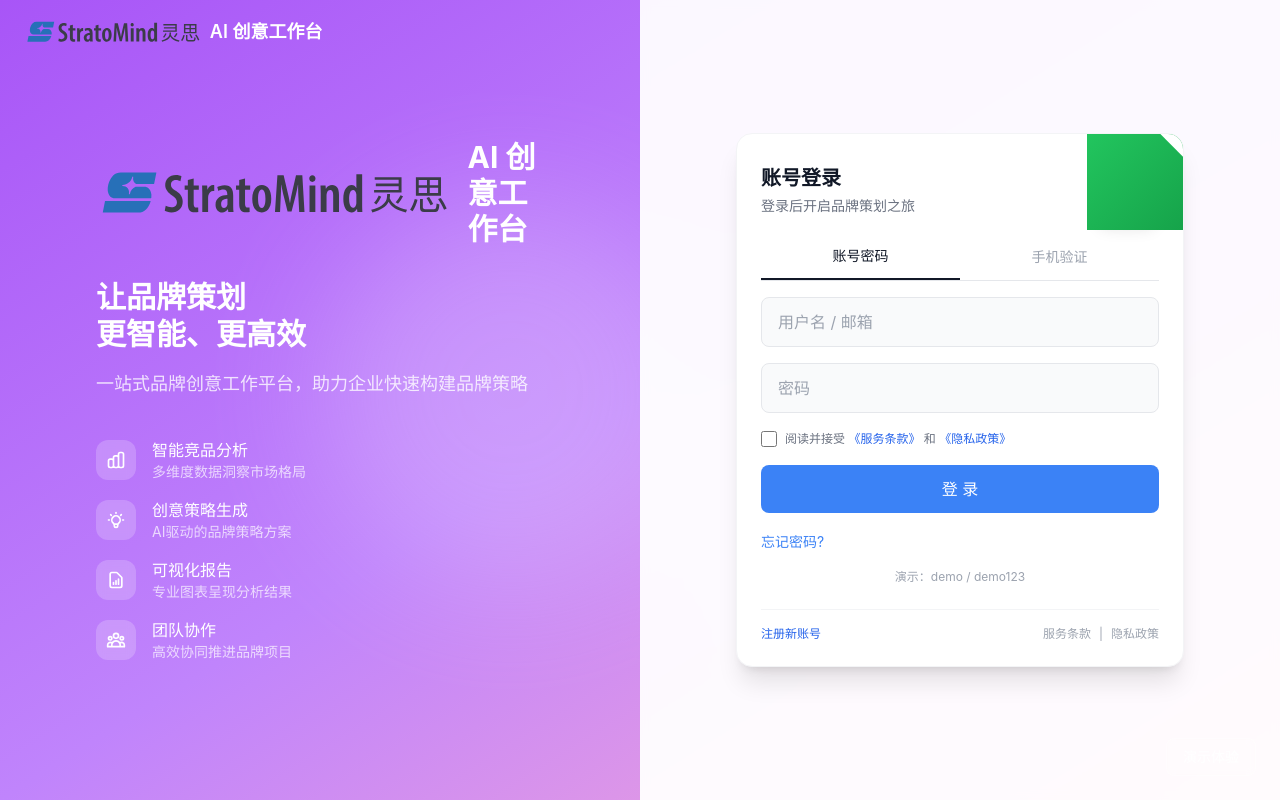
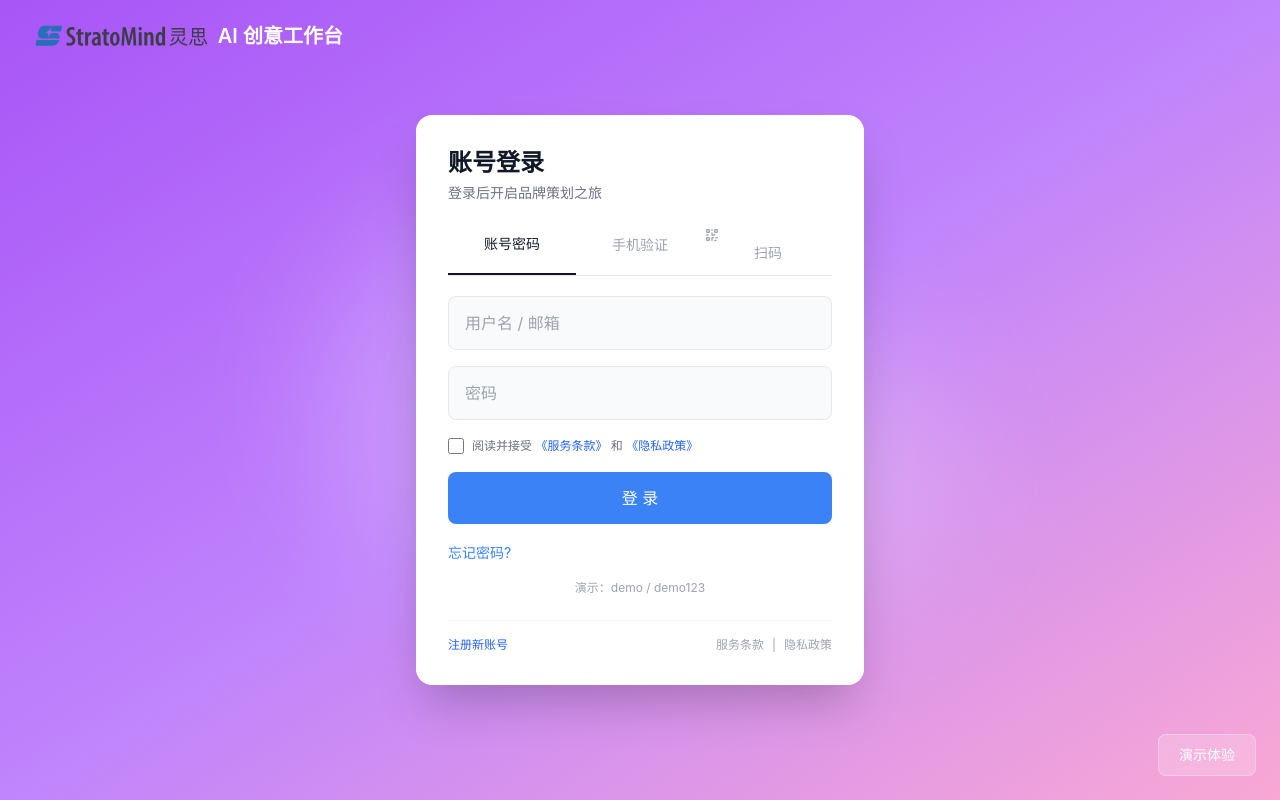
Before and after one commit to GPlanbrand/stratomind, a React (Vite) app: page / in a window 1280 px wide. Built offline with nearby package versions, Linux system fonts and the light colour scheme.

Commit message:
feat: 修改桌面端登录页为126邮箱风格布局
- 去掉左右分栏布局
- 改为全屏背景Banner + 居中登录卡片
- 登录卡片样式：白色背景、圆角、shadow-2xl阴影
- 保留所有登录功能（账号密码/手机验证/扫码）
- 手机版保持不变

```diff
--- a/src/pages/HomeLoginPage.tsx
+++ b/src/pages/HomeLoginPage.tsx
@@ -438,9 +438,9 @@ const HomeLoginPage: React.FC = () => {
         </div>
       </div>
 
-      {/* 桌面端左右分栏布局 */}
+      {/* 桌面端 - 126邮箱风格：全屏背景 + 居中登录卡片 */}
       <div className="hidden lg:flex min-h-screen">
-        {/* 背景Banner轮播 */}
+        {/* 全屏背景Banner轮播 */}
         <div className="fixed inset-0 overflow-hidden">
           {banners.map((banner, index) => (
             <div
@@ -458,75 +458,26 @@ const HomeLoginPage: React.FC = () => {
         </div>
 
         {/* 顶部Logo */}
-        <div className="fixed top-0 left-0 right-0 z-20 px-6 py-4">
+        <div className="fixed top-0 left-0 right-0 z-20 px-8 py-5">
           <div className="flex items-center gap-2">
             <img src="/logo.svg" alt="AI 创意工作台" className="h-8 w-auto" />
-            <span className="text-lg font-semibold text-white">AI 创意工作台</span>
+            <span className="text-xl font-semibold text-white">AI 创意工作台</span>
           </div>
         </div>
 
-        {/* 左侧品牌宣传 */}
-        <div className="w-1/2 flex items-center justify-center p-12 relative z-10">
-          <div className="max-w-md">
-            <div className="flex items-center gap-4 mb-8">
-              <img src="/logo.svg" alt="AI 创意工作台" className="h-16 w-auto" />
-              <span className="text-3xl font-bold text-white">AI 创意工作台</span>
-            </div>
-            <h2 className="text-3xl font-bold text-white mb-4 leading-tight">
-              让品牌策划<br/>更智能、更高效
-            </h2>
-            <p className="text-lg text-white/80 mb-10">
-              一站式品牌创意工作平台，助力企业快速构建品牌策略
-            </p>
-            <div className="space-y-4">
-              {[
-                { title: '智能竞品分析', desc: '多维度数据洞察市场格局', icon: 'M9 19v-6a2 2 0 00-2-2H5a2 2 0 00-2 2v6a2 2 0 002 2h2a2 2 0 002-2zm0 0V9a2 2 0 012-2h2a2 2 0 012 2v10m-6 0a2 2 0 002 2h2a2 2 0 002-2m0 0V5a2 2 0 012-2h2a2 2 0 012 2v14a2 2 0 01-2 2h-2a2 2 0 01-2-2z' },
-                { title: '创意策略生成', desc: 'AI驱动的品牌策略方案', icon: 'M9.663 17h4.673M12 3v1m6.364 1.636l-.707.707M21 12h-1M4 12H3m3.343-5.657l-.707-.707m2.828 9.9a5 5 0 117.072 0l-.548.547A3.374 3.374 0 0014 18.469V19a2 2 0 11-4 0v-.531c0-.895-.356-1.754-.988-2.386l-.548-.547z' },
-                { title: '可视化报告', desc: '专业图表呈现分析结果', icon: 'M9 17v-2m3 2v-4m3 4v-6m2 10H7a2 2 0 01-2-2V5a2 2 0 012-2h5.586a1 1 0 01.707.293l5.414 5.414a1 1 0 01.293.707V19a2 2 0 01-2 2z' },
-                { title: '团队协作', desc: '高效协同推进品牌项目', icon: 'M17 20h5v-2a3 3 0 00-5.356-1.857M17 20H7m10 0v-2c0-.656-.126-1.283-.356-1.857M7 20H2v-2a3 3 0 015.356-1.857M7 20v-2c0-.656.126-1.283.356-1.857m0 0a5.002 5.002 0 019.288 0M15 7a3 3 0 11-6 0 3 3 0 016 0zm6 3a2 2 0 11-4 0 2 2 0 014 0zM7 10a2 2 0 11-4 0 2 2 0 014 0z' },
-              ].map((item, i) => (
-                <div key={i} className="flex items-center gap-4">
-                  <div className="w-10 h-10 rounded-xl bg-white/20 backdrop-blur-sm flex items-center justify-center">
-                    <svg className="w-5 h-5 text-white" fill="none" stroke="currentColor" viewBox="0 0 24 24">
-                      <path strokeLinecap="round" strokeLinejoin="round" strokeWidth={2} d={item.icon} />
-                    </svg>
-                  </div>
+        {/* 登录卡片居中 */}
+        <div className="flex items-center justify-center w-full relative z-10 px-4">
+          <div className="bg-white rounded-2xl shadow-2xl w-full max-w-md overflow-hidden">
+            {/* 登录表单内容 */}
+            <div className="p-8">
+              <div className="flex items-center justify-between mb-6">
                 <div>
-                    <h3 className="text-white font-medium">{item.title}</h3>
-                    <p className="text-sm text-white/70">{item.desc}</p>
-                  </div>
-                </div>
-              ))}
-            </div>
+                  <h2 className="text-2xl font-semibold text-gray-900">账号登录</h2>
+                  <p className="text-sm text-gray-500 mt-1">登录后开启品牌策划之旅</p>
                 </div>
               </div>
 
-        {/* 右侧登录区域 */}
-        <div className="w-1/2 flex items-center justify-center p-6 bg-white/95 backdrop-blur-sm relative z-10">
-          <div className="w-full max-w-md">
-            <div className="bg-white rounded-2xl shadow-xl overflow-hidden border border-gray-100 relative">
-              {/* 右上角微信扫码区域 */}
-              <div className="absolute top-0 right-0 w-24 h-24 overflow-hidden">
-                <div className="relative w-full h-full bg-gradient-to-br from-green-500 to-green-600">
-                  <div className="absolute top-0 right-0 w-8 h-8 bg-white transform translate-x-4 -translate-y-4 rotate-45"></div>
-                </div>
-              </div>
-
-              <div className="p-6">
-                <div className="flex items-center justify-between mb-6">
-                  <div>
-                    <h2 className="text-xl font-semibold text-gray-900">账号登录</h2>
-                    <p className="text-sm text-gray-500 mt-1">登录后开启品牌策划之旅</p>
-                  </div>
-                  <div className="w-16 h-16 bg-gradient-to-br from-green-500 to-green-600 rounded-xl flex flex-col items-center justify-center cursor-pointer hover:from-green-600 hover:to-green-700 transition-colors shadow-lg">
-                    <svg className="w-7 h-7 text-white" viewBox="0 0 24 24" fill="currentColor">
-                      <path d="M8.691 2.188C3.891 2.188 0 5.476 0 9.53c0 2.212 1.17 4.203 3.002 5.55a.59.59 0 01.213.665l-.39 1.48c-.019.07-.048.141-.048.213 0 .163.13.295.29.295a.326.326 0 00.167-.054l1.903-1.114a.864.864 0 01.717-.098 10.16 10.16 0 002.837.403c.276 0 .543-.027.811-.05-.857-2.578.157-4.972 1.932-6.446 1.703-1.415 3.882-1.98 5.853-1.838-.576-3.583-4.196-6.348-8.596-6.348z"/>
-                    </svg>
-                    <span className="text-[10px] text-white mt-0.5 font-medium">扫码登录</span>
-                  </div>
-                </div>
-
-                <div className="flex border-b border-gray-200 mb-4">
+              <div className="flex border-b border-gray-200 mb-5">
                 <button
                   onClick={() => { setLoginMethod('account'); setShowPhoneGuide(false); }}
                   className={`flex-1 pb-3 text-sm font-medium transition-colors ${
@@ -543,8 +494,20 @@ const HomeLoginPage: React.FC = () => {
                 >
                   手机验证
                 </button>
+                <button
+                  onClick={() => { setLoginMethod('qrcode'); setShowPhoneGuide(false); }}
+                  className={`flex-1 pb-3 text-sm font-medium transition-colors items-center justify-center gap-1 ${
+                    loginMethod === 'qrcode' ? 'text-gray-900 border-b-2 border-gray-900' : 'text-gray-400 hover:text-gray-600'
+                  }`}
+                >
+                  <svg className="w-4 h-4" fill="none" stroke="currentColor" viewBox="0 0 24 24">
+                    <path strokeLinecap="round" strokeLinejoin="round" strokeWidth={2} d="M12 4v1m6 11h2m-6 0h-2v4m0-11v3m0 0h.01M12 12h4.01M16 20h2M4 12h2m10 0h.01M5 8h2a1 1 0 001-1V5a1 1 0 00-1-1H5a1 1 0 00-1 1v2a1 1 0 001 1zm12 0h2a1 1 0 001-1V5a1 1 0 00-1-1h-2a1 1 0 00-1 1v2a1 1 0 001 1zM5 20h2a1 1 0 001-1v-2a1 1 0 00-1-1H5a1 1 0 00-1 1v2a1 1 0 001 1z" />
+                  </svg>
+                  扫码
+                </button>
               </div>
 
+              {/* 账号登录表单 */}
               {loginMethod === 'account' && (
                 <div className="space-y-4">
                   <div>
@@ -552,7 +515,7 @@ const HomeLoginPage: React.FC = () => {
                       type="text"
                       value={account}
                       onChange={(e) => { setAccount(e.target.value); setError(''); }}
-                        className="w-full px-4 py-3 bg-gray-50 border border-gray-200 rounded-lg text-gray-900 placeholder-gray-400 focus:outline-none focus:border-blue-500 focus:ring-1 focus:ring-blue-500"
+                      className="w-full px-4 py-3.5 bg-gray-50 border border-gray-200 rounded-lg text-gray-900 placeholder-gray-400 focus:outline-none focus:border-blue-500 focus:ring-1 focus:ring-blue-500"
                       placeholder="用户名 / 邮箱"
                     />
                   </div>
@@ -561,7 +524,7 @@ const HomeLoginPage: React.FC = () => {
                       type="password"
                       value={password}
                       onChange={(e) => { setPassword(e.target.value); setError(''); }}
-                        className="w-full px-4 py-3 bg-gray-50 border border-gray-200 rounded-lg text-gray-900 placeholder-gray-400 focus:outline-none focus:border-blue-500 focus:ring-1 focus:ring-blue-500"
+                      className="w-full px-4 py-3.5 bg-gray-50 border border-gray-200 rounded-lg text-gray-900 placeholder-gray-400 focus:outline-none focus:border-blue-500 focus:ring-1 focus:ring-blue-500"
                       placeholder="密码"
                     />
                   </div>
@@ -585,12 +548,12 @@ const HomeLoginPage: React.FC = () => {
                   <button
                     onClick={handleAccountLogin}
                     disabled={loading}
-                      className="w-full py-3 bg-blue-500 text-white rounded-lg font-medium hover:bg-blue-600 transition-colors disabled:opacity-50"
+                    className="w-full py-3.5 bg-blue-500 text-white rounded-lg font-medium hover:bg-blue-600 transition-colors disabled:opacity-50"
                   >
                     {loading ? '登录中...' : '登 录'}
                   </button>
 
-                    {/* 忘记密码链接 - 桌面端 */}
+                  {/* 忘记密码链接 */}
                   <div className="text-left">
                     <a href="/forgot-password" className="text-sm text-blue-500 hover:text-blue-600 hover:underline">
                       忘记密码?
@@ -605,6 +568,7 @@ const HomeLoginPage: React.FC = () => {
                 </div>
               )}
 
+              {/* 手机登录表单 */}
               {loginMethod === 'phone' && (
                 <div className="space-y-4">
                   <div>
@@ -612,7 +576,7 @@ const HomeLoginPage: React.FC = () => {
                       type="tel"
                       value={phone}
                       onChange={(e) => { setPhone(e.target.value); setError(''); }}
-                        className="w-full px-4 py-3 bg-gray-50 border border-gray-200 rounded-lg text-gray-900 placeholder-gray-400 focus:outline-none focus:border-blue-500 focus:ring-1 focus:ring-blue-500"
+                      className="w-full px-4 py-3.5 bg-gray-50 border border-gray-200 rounded-lg text-gray-900 placeholder-gray-400 focus:outline-none focus:border-blue-500 focus:ring-1 focus:ring-blue-500"
                       placeholder="手机号"
                       maxLength={11}
                     />
@@ -622,14 +586,14 @@ const HomeLoginPage: React.FC = () => {
                       type="text"
                       value={code}
                       onChange={(e) => { setCode(e.target.value.replace(/\D/g, '').slice(0, 6)); setError(''); }}
-                        className="flex-1 px-4 py-3 bg-gray-50 border border-gray-200 rounded-lg text-gray-900 placeholder-gray-400 focus:outline-none focus:border-blue-500 focus:ring-1 focus:ring-blue-500"
+                      className="flex-1 px-4 py-3.5 bg-gray-50 border border-gray-200 rounded-lg text-gray-900 placeholder-gray-400 focus:outline-none focus:border-blue-500 focus:ring-1 focus:ring-blue-500"
                       placeholder="验证码"
                       maxLength={6}
                     />
                     <button
                       onClick={handleSendCode}
                       disabled={countdown > 0 || loading}
-                        className="px-4 py-3 border border-gray-200 rounded-lg text-sm text-gray-600 hover:bg-gray-50 disabled:opacity-50 disabled:cursor-not-allowed transition-colors whitespace-nowrap"
+                      className="px-4 py-3.5 border border-gray-200 rounded-lg text-sm font-medium text-gray-600 hover:bg-gray-50 disabled:opacity-50 disabled:cursor-not-allowed transition-colors whitespace-nowrap min-w-[120px]"
                     >
                       {countdown > 0 ? `${countdown}s` : '获取验证码'}
                     </button>
@@ -654,12 +618,12 @@ const HomeLoginPage: React.FC = () => {
                   <button
                     onClick={handlePhoneLogin}
                     disabled={loading}
-                      className="w-full py-3 bg-blue-500 text-white rounded-lg font-medium hover:bg-blue-600 transition-colors disabled:opacity-50"
+                    className="w-full py-3.5 bg-blue-500 text-white rounded-lg font-medium hover:bg-blue-600 transition-colors disabled:opacity-50"
                   >
                     {loading ? '登录中...' : '登 录'}
                   </button>
 
-                    {/* 忘记密码链接 - 桌面端 */}
+                  {/* 忘记密码链接 */}
                   <div className="text-left">
                     <a href="/forgot-password" className="text-sm text-blue-500 hover:text-blue-600 hover:underline">
                       忘记密码?
@@ -674,6 +638,24 @@ const HomeLoginPage: React.FC = () => {
                 </div>
               )}
 
+              {/* 扫码登录 */}
+              {loginMethod === 'qrcode' && (
+                <div className="py-6 text-center">
+                  <div className="w-48 h-48 mx-auto bg-gray-100 rounded-xl flex items-center justify-center mb-4">
+                    <div className="text-center">
+                      <svg className="w-16 h-16 mx-auto text-gray-400" fill="none" stroke="currentColor" viewBox="0 0 24 24">
+                        <path strokeLinecap="round" strokeLinejoin="round" strokeWidth={1.5} d="M12 4v1m6 11h2m-6 0h-2v4m0-11v3m0 0h.01M12 12h4.01M16 20h2M4 12h2m10 0h.01M5 8h2a1 1 0 001-1V5a1 1 0 00-1-1H5a1 1 0 00-1 1v2a1 1 0 001 1zm12 0h2a1 1 0 001-1V5a1 1 0 00-1-1h-2a1 1 0 00-1 1v2a1 1 0 001 1zM5 20h2a1 1 0 001-1v-2a1 1 0 00-1-1H5a1 1 0 00-1 1v2a1 1 0 001 1z" />
+                      </svg>
+                      <p className="text-sm text-gray-500 mt-2">微信扫码功能</p>
+                      <p className="text-xs text-gray-400 mt-1">暂未开放，敬请期待</p>
+                    </div>
+                  </div>
+                  <p className="text-sm text-gray-500">使用微信扫描上方二维码</p>
+                  <p className="text-xs text-gray-400 mt-1">请在微信中打开"扫一扫"功能</p>
+                </div>
+              )}
+
+              {/* 底部链接 */}
               <div className="mt-6 pt-4 border-t border-gray-100 flex items-center justify-between text-xs">
                 <a href="/register" className="text-blue-600 hover:text-blue-700 font-medium">注册新账号</a>
                 <div className="text-gray-400">
@@ -685,14 +667,13 @@ const HomeLoginPage: React.FC = () => {
             </div>
           </div>
         </div>
-        </div>
 
         {/* 演示体验按钮 */}
         <div className="fixed bottom-6 right-6 z-20">
           <button
             onClick={handleDemoLogin}
             disabled={loading}
-            className="px-4 py-2 bg-white/20 backdrop-blur-sm text-white rounded-lg text-sm font-medium hover:bg-white/30 transition-colors border border-white/30"
+            className="px-5 py-2.5 bg-white/20 backdrop-blur-sm text-white rounded-lg text-sm font-medium hover:bg-white/30 transition-colors border border-white/30"
           >
             演示体验
           </button>
```
Lines whose indentation alone changed are shown as unchanged.
